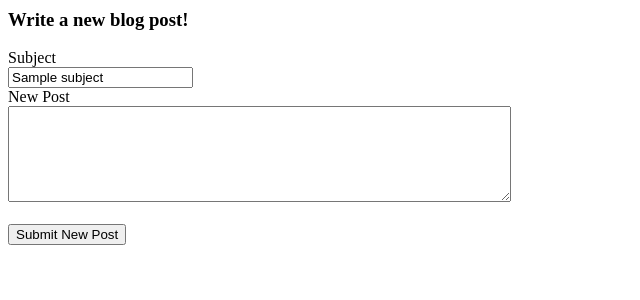
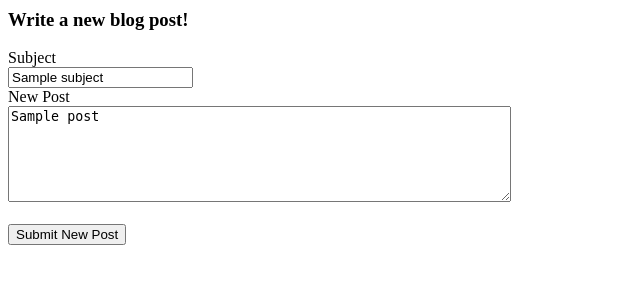
Before and after one commit to knurdly/build-a-blog, a Python web app: template Templates/newpost.html in a window 1280 px wide. Shown: the part 137-437 px from the top of the page, without its empty margins (0-640 px from the left). Run offline with Jinja, Linux system fonts and the light colour scheme; the template is opened without the code that fills it: most values are stand-ins (such as "Sample title", 1, 10 or a date in 2020).

Commit message:
I think I finished

```diff
--- a/Templates/frontpage.html
+++ b/Templates/frontpage.html
@@ -7,8 +7,6 @@
         <div class= "post">
             <div class = "blog-datetime">{{post.created}}</div>
             <div class="blog-subject"><a href= {{ "%s%s"|format("/blog/", post.key().id()) }}>{{post.subject}}</a></div>
-            <pre class="blog-post">{{post.post}}</pre>
-            <pre class="blog-post">{{post.post}}</pre>
             <hr>
         </div>
     {% endfor %}
--- a/Templates/newpost.html
+++ b/Templates/newpost.html
@@ -3,14 +3,14 @@
 {% block content %}
 <h3>Write a new blog post!</h3>
 <form method="post">
-    <label for = "subject">Subject </label>
+    <label for = "subject"> Subject </label>
     <br>
     <input name="subject" type="text" value="{{subject}}"/>
     <br>
-    <label for = "post">New Post</label><br>
-    <textarea name = "post" rows = "6" cols = "60" value="{{post}}"></textarea>
+    <label for = "post"> New Post </label><br>
+    <textarea name = "post" rows = "6" cols = "60" value="{{post}}">{{post}}</textarea>
     <br>
-    <span class = "error">{{error}} </span>
+    <span class = "error"> {{error}} </span>
     <br>
 
     <input type="submit" value="Submit New Post"/>
--- a/main.py
+++ b/main.py
@@ -72,8 +72,10 @@ class NewPost(Handler):
         self.render('newpost.html')
 
     def post(self):
+
         subject = self.request.get("subject")
         post = self.request.get("post")
+
 
         if subject and post:
             e = Entry(subject = subject, post = post)
@@ -83,7 +85,7 @@ class NewPost(Handler):
         else:
 
             error = "Both Subject and New Post must be filled out!"
-            self.render('newpost.html', error=error, subject = subject, post = post)
+            self.render('newpost.html', error = error, post = post, subject = subject)
 
 app = webapp2.WSGIApplication([
     ('/', Home),
```
Also changed, not shown: 1 other file.
